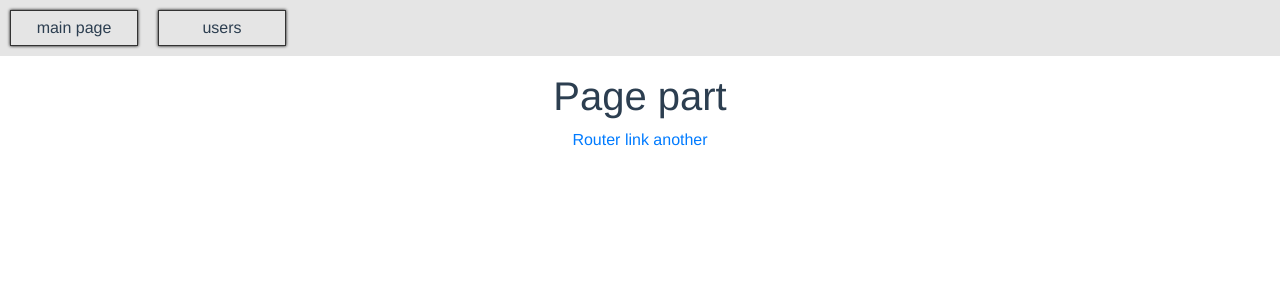
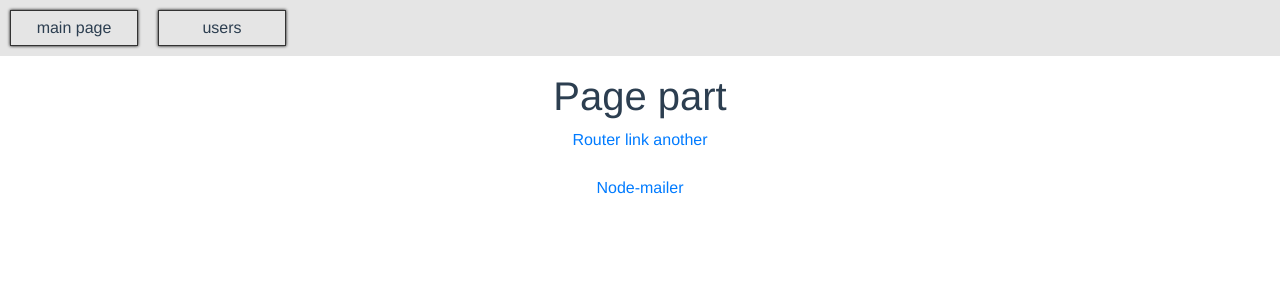
Before and after one commit to 0632347878/app-vue, a Vue app: page /page in a window 1280 px wide. Shown: the top 300 px of the page. Built offline with nearby package versions, Linux system fonts and the light colour scheme.

Commit message:
last changes

```diff
--- /dev/null
+++ b/src/components/Mailer.vue
@@ -0,0 +1,12 @@
+<template>
+	<div>
+		SOME CONTENT
+	</div>
+</template>
+
+<script>
+
+ export default {
+	 name: 'Mailer'
+ }
+</script>
--- a/src/components/part.vue
+++ b/src/components/part.vue
@@ -1,13 +1,32 @@
 <template>
-    <div>
+    <div ref="item">
         <h1>Page part</h1>
         <router-link tag="a" to="/">Router link another</router-link><br/><br/>
+        <router-link tag="a" class="remove"  to="/node-mailer">Node-mailer</router-link><br/><br/>
     </div>
 </template>
+
 <script>
+
     export default {
-        name: 'Part'
+        name: 'Part',
+        component: 'Mailer',
+        methods: {
+            calculate() {
+                alert(this.$refs.item.$children);
+
+            }
+        },
+        mounted() {
+            this.calculate()
+        }
     }
+
+
+
+    let target = document.querySelector('.remove');
+
+
 </script>
 
 <style>
```
Also changed, not shown: src/router/index.js (+7 -1 lines).
